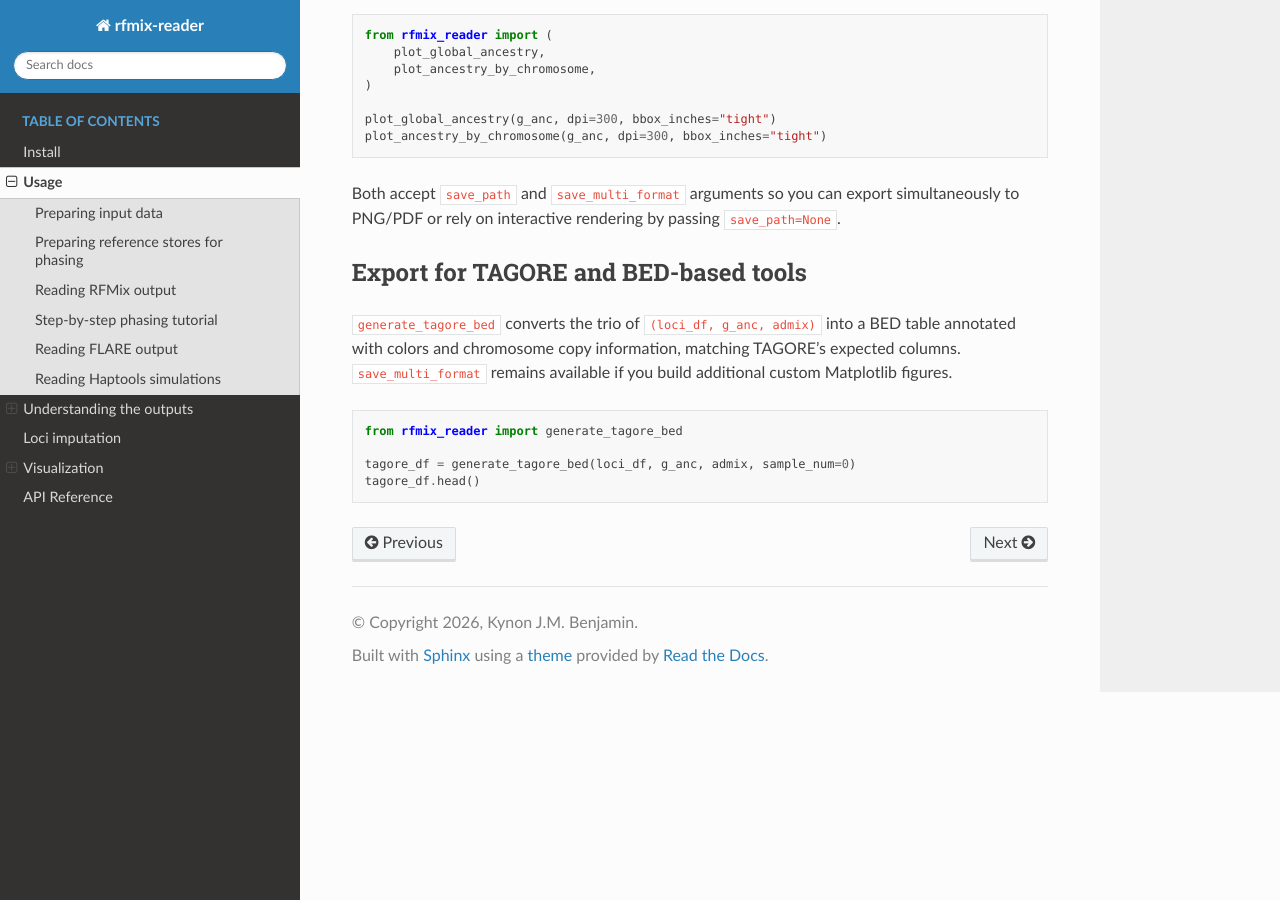
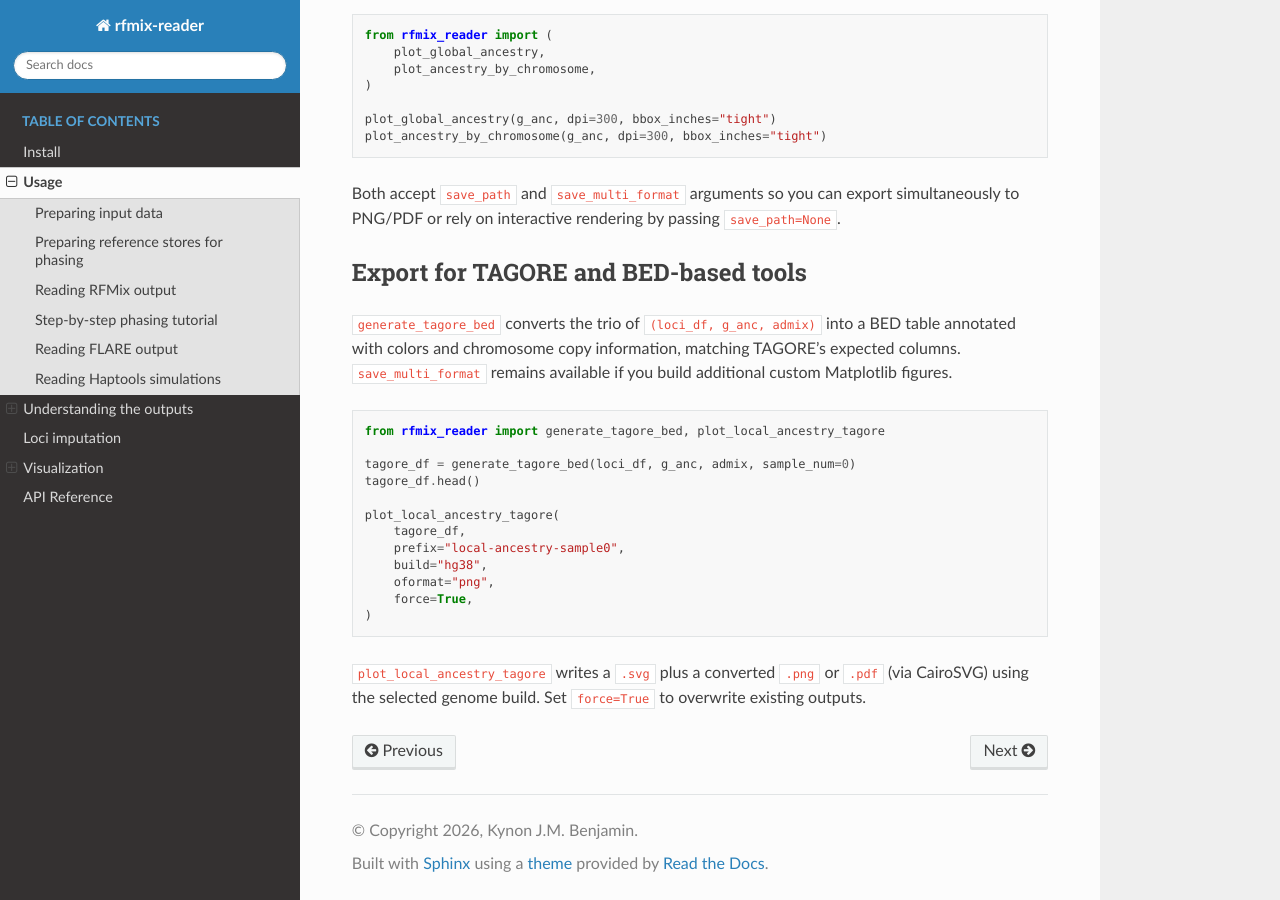
Before and after one commit to heart-gen/rfmix_reader, a Sphinx documentation site: the page built from docs/usage.rst, in a window 1280 px wide and 900 px high, scrolled down 8446 px. Built offline with Sphinx 7.4.7 and the Read the Docs theme 3.1.0, drawn with Linux system fonts in a browser that asks for light colours.

Commit message:
Update docs for TAGORE plotting and API

```diff
--- a/docs/api.rst
+++ b/docs/api.rst
@@ -14,3 +14,8 @@ Subpackages
    :recursive:
 
    rfmix_reader
+   rfmix_reader.readers
+   rfmix_reader.viz
+   rfmix_reader.processing
+   rfmix_reader.io
+   rfmix_reader.cli
--- a/docs/usage.rst
+++ b/docs/usage.rst
@@ -474,7 +474,19 @@ available if you build additional custom Matplotlib figures.
 
 .. code:: python
 
-   from rfmix_reader import generate_tagore_bed
+   from rfmix_reader import generate_tagore_bed, plot_local_ancestry_tagore
 
    tagore_df = generate_tagore_bed(loci_df, g_anc, admix, sample_num=0)
    tagore_df.head()
+
+   plot_local_ancestry_tagore(
+       tagore_df,
+       prefix="local-ancestry-sample0",
+       build="hg38",
+       oformat="png",
+       force=True,
+   )
+
+``plot_local_ancestry_tagore`` writes a ``.svg`` plus a converted ``.png`` or
+``.pdf`` (via CairoSVG) using the selected genome build. Set ``force=True`` to
+overwrite existing outputs.
```
Also changed, not shown: docs/usage.org (+12 -1 lines).
